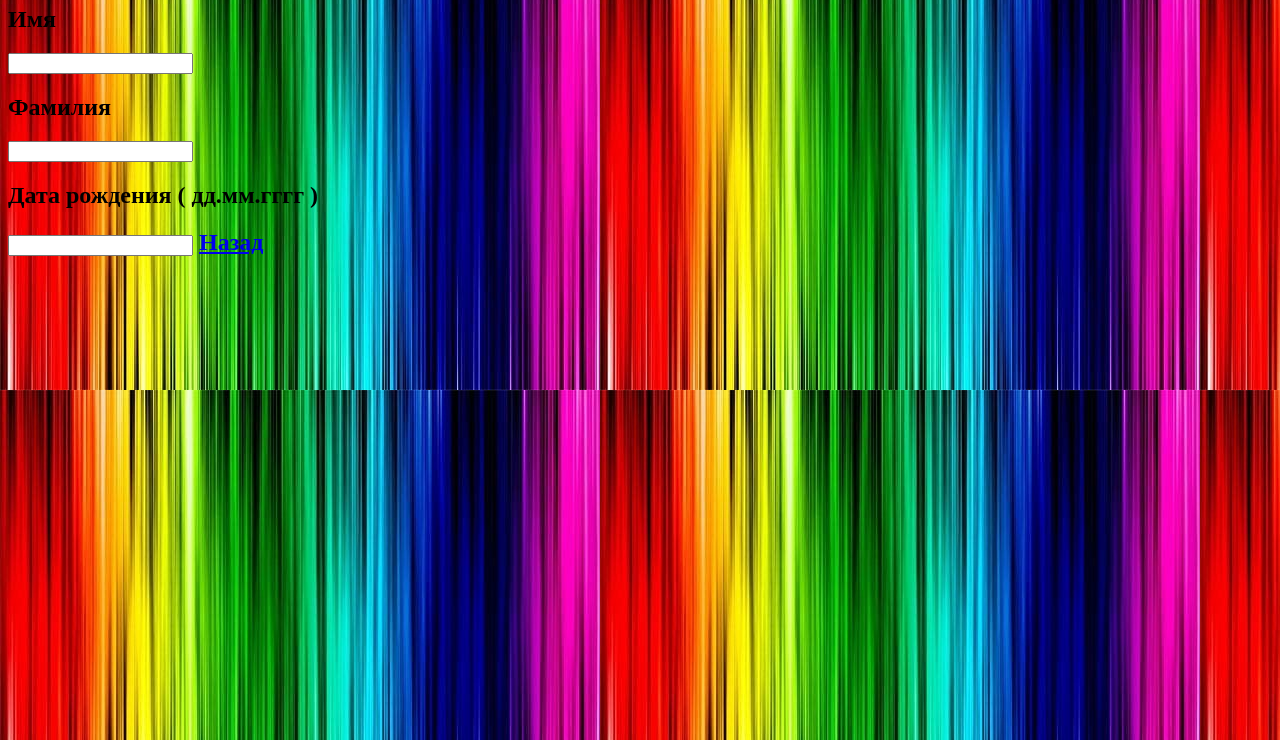
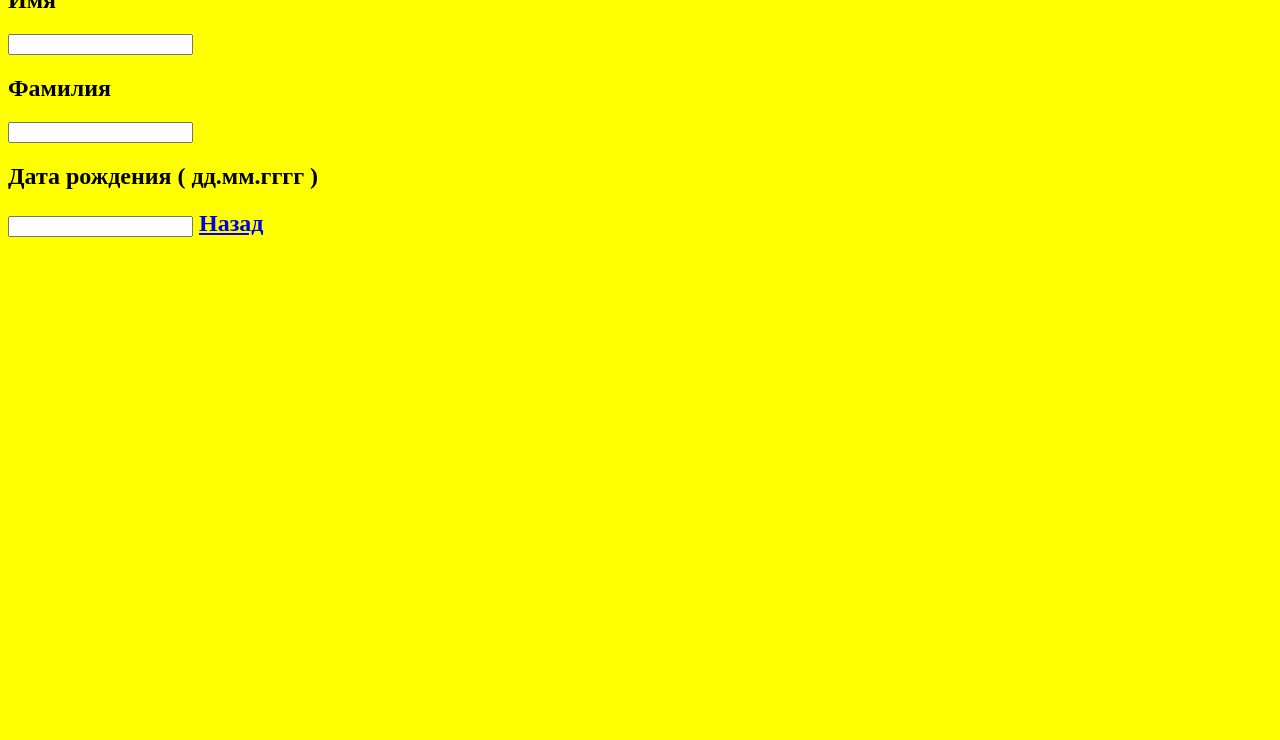
Before and after one commit to Roman26022012/imoredannie, a plain HTML site: page index.html in a window 1280 px wide. Shown: the part 60-800 px from the top of the page. Drawn offline with Linux system fonts and the light colour scheme.

Commit message:
Update index.html

```diff
--- a/index.html
+++ b/index.html
@@ -1,4 +1,4 @@
-<body background="fonnorm.png">
+<body bgcolor="yellow"
 
 <h1>Мои данные<h1>
 
```
